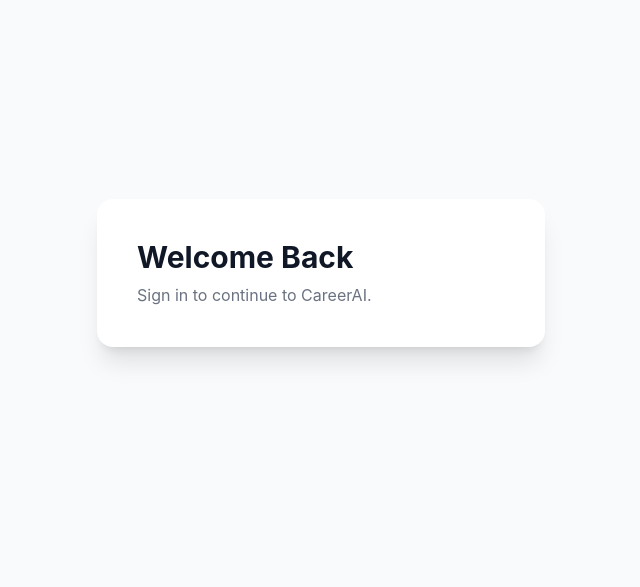
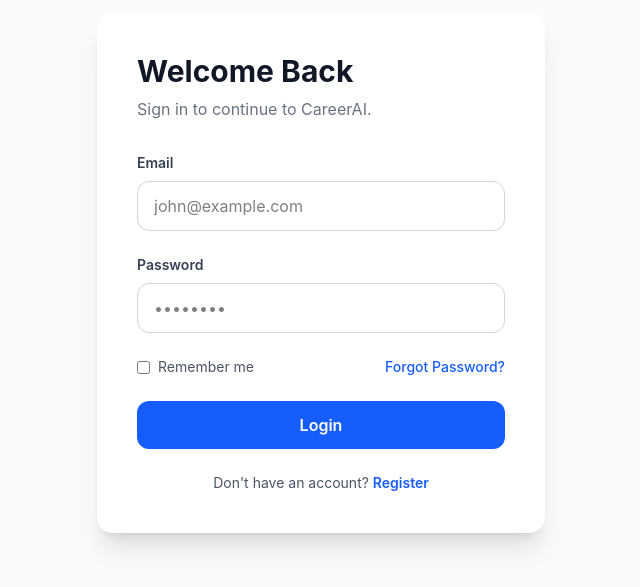
Before and after one commit to teekshnasaraf/careerAI, a React (Vite) app in the folder frontend/: page /login in a window 1280 px wide. Shown: the part 127-714 px from the top of the page, without its empty margins (319-959 px from the left). Built offline with nearby package versions, Linux system fonts and the light colour scheme.

Commit message:
feat(auth): build login form with react-hook-form and zod

```diff
--- a/frontend/src/pages/Login/LoginPage.tsx
+++ b/frontend/src/pages/Login/LoginPage.tsx
@@ -1,12 +1,88 @@
+import { Link } from "react-router-dom";
+import { useForm } from "react-hook-form";
+import { zodResolver } from "@hookform/resolvers/zod";
+
+import Button from "../../components/ui/Button";
+import Input from "../../components/ui/Input";
+
+import {
+  loginSchema,
+  type LoginFormData,
+} from "../../validators/auth";
+
 function LoginPage() {
+  const {
+    register,
+    handleSubmit,
+    formState: { errors },
+  } = useForm<LoginFormData>({
+    resolver: zodResolver(loginSchema),
+  });
+
+  const onSubmit = (data: LoginFormData) => {
+    console.log(data);
+  };
+
   return (
     <div className="w-full max-w-md rounded-2xl bg-white p-10 shadow-xl">
       <h1 className="mb-2 text-3xl font-bold text-gray-900">
         Welcome Back
       </h1>
 
-      <p className="text-gray-500">
+      <p className="mb-8 text-gray-500">
         Sign in to continue to CareerAI.
+      </p>
+
+      <form
+        onSubmit={handleSubmit(onSubmit)}
+        className="space-y-6"
+      >
+        <Input
+          label="Email"
+          type="email"
+          placeholder="john@example.com"
+          {...register("email")}
+          error={errors.email?.message}
+        />
+
+        <Input
+          label="Password"
+          type="password"
+          placeholder="••••••••"
+          {...register("password")}
+          error={errors.password?.message}
+        />
+
+        <div className="flex items-center justify-between text-sm">
+          <label className="flex items-center gap-2 text-gray-600">
+            <input
+              type="checkbox"
+              className="rounded border-gray-300"
+            />
+            Remember me
+          </label>
+
+          <Link
+            to="/forgot-password"
+            className="font-medium text-blue-600 hover:underline"
+          >
+            Forgot Password?
+          </Link>
+        </div>
+
+        <Button type="submit">
+          Login
+        </Button>
+      </form>
+
+      <p className="mt-6 text-center text-sm text-gray-600">
+        Don't have an account?{" "}
+        <Link
+          to="/register"
+          className="font-semibold text-blue-600 hover:underline"
+        >
+          Register
+        </Link>
       </p>
     </div>
   );
--- a/frontend/src/validators/auth.ts
+++ b/frontend/src/validators/auth.ts
@@ -21,3 +21,13 @@
   });
 
 export type RegisterFormData = z.infer<typeof registerSchema>;
+
+export const loginSchema = z.object({
+  email: z.email("Please enter a valid email address"),
+
+  password: z
+    .string()
+    .min(8, "Password must be at least 8 characters"),
+});
+
+export type LoginFormData = z.infer<typeof loginSchema>;
```
